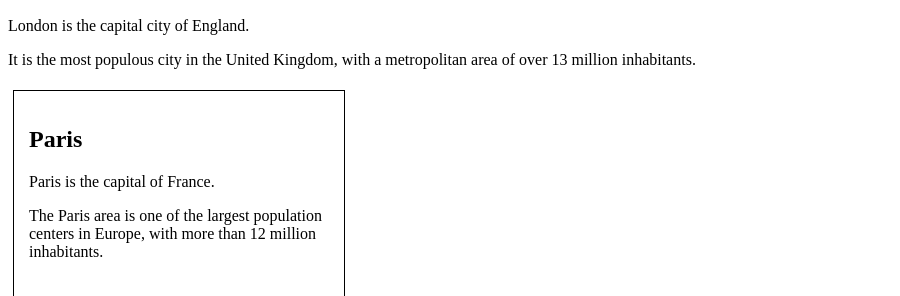
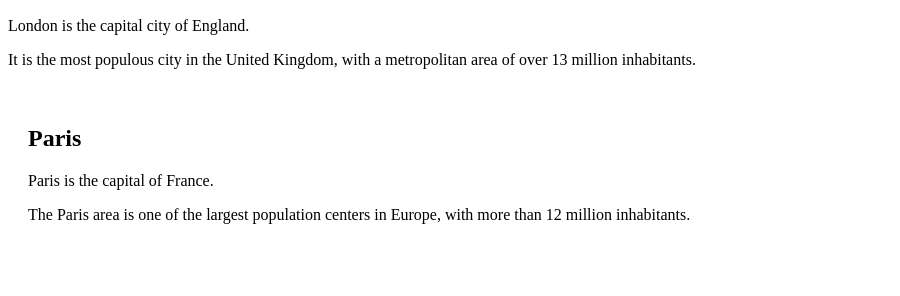
Before and after one commit to degozaru/degozaru.github.io, a plain HTML site: page index.html in a window 1280 px wide. Shown: the part 110-406 px from the top of the page, without its empty margins (0-900 px from the left). Drawn offline with Linux system fonts and the light colour scheme.

Commit message:
Update index.html

```diff
--- a/index.html
+++ b/index.html
@@ -6,9 +6,6 @@
     float: left;
     margin: 5px;
     padding: 15px;
-    width: 300px;
-    height: 300px;
-    border: 1px solid black;
 }
 </style>
 </head>
```
